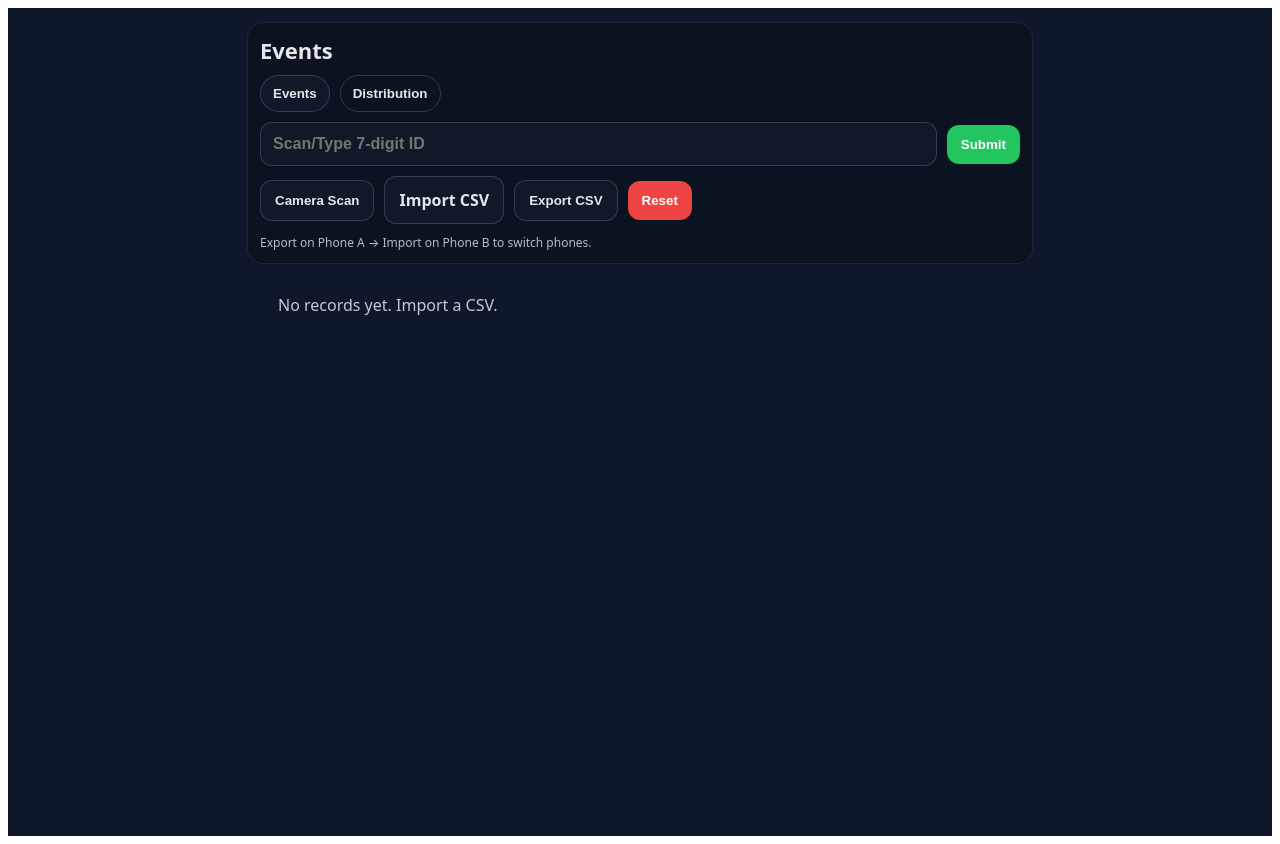
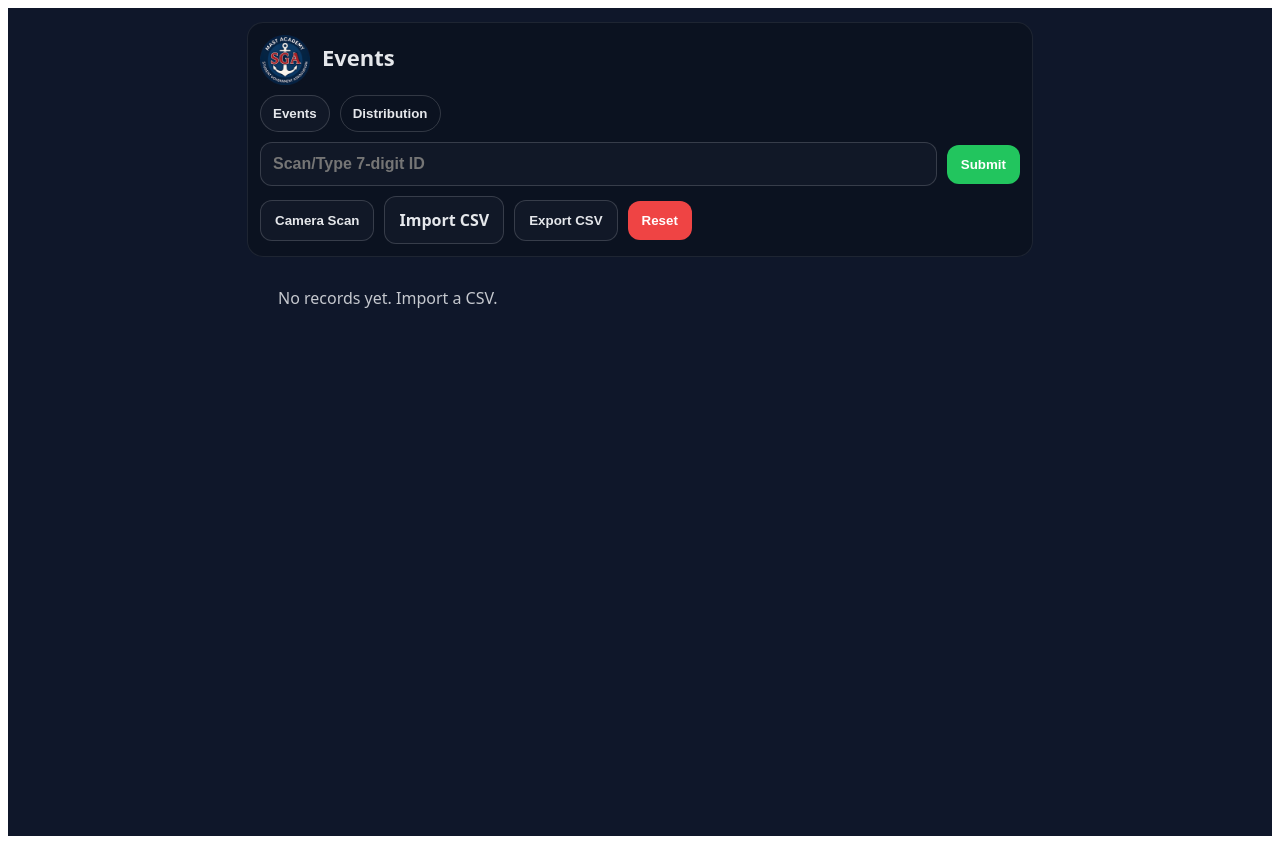
Before and after one commit to ras2008/sgawebapp, a React (Vite) app: page / in a window 1280 px wide. Built offline with nearby package versions, Linux system fonts and the light colour scheme.

Commit message:
Add SGA logo branding

```diff
--- a/src/App.jsx
+++ b/src/App.jsx
@@ -255,12 +255,11 @@ export default function App() {
       const picked =
         cams && cams.length ? cams[Math.min(cameraIndex, cams.length - 1)] : null;
 
-      // Prefer picked camera; fallback to environment
+      // Tighter scan box = faster lock
       await q.start(
         picked?.id || { facingMode: "environment" },
-        { fps: 12, qrbox: { width: 190, height: 190 }, aspectRatio: 1.0 },
+        { fps: 15, qrbox: { width: 130, height: 130 }, aspectRatio: 1.0 },
         (decodedText) => {
-          // Debounce repeated reads
           const now = Date.now();
           const last = lastDecodedRef.current;
           if (decodedText === last.text && now - last.t < 1500) return;
@@ -294,7 +293,6 @@ export default function App() {
 
     await stopScanner();
     setCameraIndex((i) => (i + 1) % cams.length);
-    // restart after state updates
     setTimeout(() => startScanner(), 60);
   }
 
@@ -303,21 +301,16 @@ export default function App() {
       stopScanner();
       return;
     }
-
-    // load cameras once when opening
     if (scanOpen && cameras.length === 0) {
       ensureCamerasLoaded();
     }
-
     startScanner();
     return () => stopScanner();
     // eslint-disable-next-line react-hooks/exhaustive-deps
   }, [scanOpen]);
 
-  // Also restart scanner if cameraIndex changes while open
   useEffect(() => {
     if (!scanOpen) return;
-    // restart to apply new camera
     (async () => {
       await stopScanner();
       setTimeout(() => startScanner(), 60);
@@ -336,6 +329,10 @@ export default function App() {
             transition: "opacity 420ms ease, transform 420ms ease",
           }}
         >
+          <div style={styles.welcomeLogoWrap}>
+            <img src="/sga-logo.png" alt="SGA" style={styles.welcomeLogo} />
+          </div>
+
           <div style={styles.h1}>{getGreeting()}</div>
           <div style={{ ...styles.p, marginBottom: 6 }}>{formatDateLong()}</div>
           <div style={styles.p}>Ready to scan.</div>
@@ -354,19 +351,10 @@ export default function App() {
           }}
           onClick={() => setBanner(null)}
         >
-          <div
-            style={{
-              whiteSpace: "pre-line",
-              textAlign: "center",
-              fontWeight: 900,
-              fontSize: 22,
-            }}
-          >
+          <div style={{ whiteSpace: "pre-line", textAlign: "center", fontWeight: 900, fontSize: 22 }}>
             {banner.text}
           </div>
-          <div style={{ marginTop: 12, opacity: 0.95, fontWeight: 800 }}>
-            Tap to dismiss
-          </div>
+          <div style={{ marginTop: 12, opacity: 0.95, fontWeight: 800 }}>Tap to dismiss</div>
         </div>
       )}
 
@@ -376,10 +364,7 @@ export default function App() {
             <div style={{ fontWeight: 900, fontSize: 13 }}>Scan</div>
             <div style={{ display: "flex", gap: 8, alignItems: "center" }}>
               <button
-                style={{
-                  ...styles.flipBtn,
-                  opacity: cameras.length > 1 ? 1 : 0.45,
-                }}
+                style={{ ...styles.flipBtn, opacity: cameras.length > 1 ? 1 : 0.45 }}
                 onClick={flipCamera}
                 title="Flip camera"
                 aria-label="Flip camera"
@@ -401,23 +386,20 @@ export default function App() {
       )}
 
       <div style={styles.top}>
-        <div style={styles.h1}>{title}</div>
+        <div style={styles.header}>
+          <img src="/sga-logo.png" alt="SGA" style={styles.logo} />
+          <div style={styles.h1}>{title}</div>
+        </div>
 
         <div style={styles.row}>
           <button
-            style={{
-              ...styles.chip,
-              background: mode === "events" ? "#111827" : "transparent",
-            }}
+            style={{ ...styles.chip, background: mode === "events" ? "#111827" : "transparent" }}
             onClick={() => setMode("events")}
           >
             Events
           </button>
           <button
-            style={{
-              ...styles.chip,
-              background: mode === "distribution" ? "#111827" : "transparent",
-            }}
+            style={{ ...styles.chip, background: mode === "distribution" ? "#111827" : "transparent" }}
             onClick={() => setMode("distribution")}
           >
             Distribution
@@ -464,10 +446,6 @@ export default function App() {
           <button style={styles.btnDanger} onClick={resetAll}>
             Reset
           </button>
-        </div>
-
-        <div style={{ marginTop: 10, fontSize: 12, opacity: 0.8 }}>
-          Export on Phone A → Import on Phone B to switch phones.
         </div>
       </div>
 
@@ -538,6 +516,12 @@ const styles = {
     borderRadius: 16,
     border: "1px solid rgba(255,255,255,0.08)",
   },
+  header: { display: "flex", alignItems: "center", gap: 12, marginBottom: 6 },
+  logo: { height: 50, width: 50, objectFit: "contain" },
+
+  welcomeLogoWrap: { display: "flex", justifyContent: "center", marginBottom: 10 },
+  welcomeLogo: { height: 80, width: 80, objectFit: "contain" },
+
   h1: { fontSize: 22, fontWeight: 900, marginBottom: 6 },
   p: { opacity: 0.9, marginBottom: 12, lineHeight: 1.35 },
   row: { display: "flex", gap: 10, flexWrap: "wrap", alignItems: "center", marginTop: 10 },
@@ -653,8 +637,5 @@ const styles = {
     padding: "2px 6px",
     borderRadius: 8,
   },
-  cornerBody: {
-    width: "100%",
-    height: 240,
-  },
+  cornerBody: { width: "100%", height: 240 },
 };
```
Also changed, not shown: public/sga-logo.png (added).
